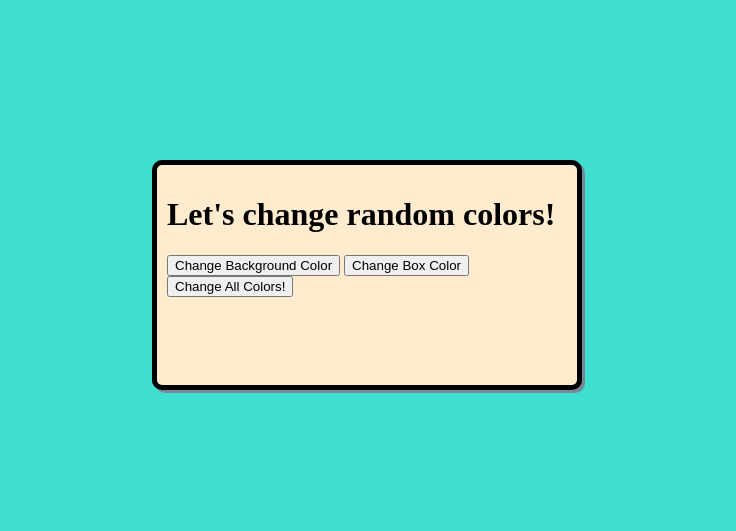
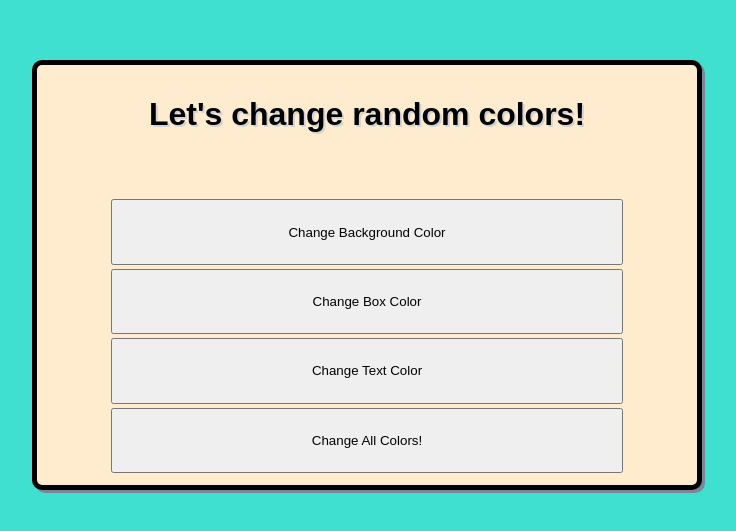
Before and after one commit to razland21/webprojects, a plain HTML site: page color-change.html in a window 1280 px wide. Shown: the part 125-656 px from the top of the page, without its empty margins (273-1009 px from the left). Drawn offline with Linux system fonts and the light colour scheme.

Commit message:
added option to change text color

```diff
--- a/color-change.html
+++ b/color-change.html
@@ -6,9 +6,13 @@
     <style>
         body {
             background-color: turquoise;
+            font-family: sans-serif;
         }
 
         div {
+            display: flex;
+            flex-flow: row wrap;
+            justify-content: center;
             position: absolute;
             margin: auto;
             top: 0;
@@ -16,14 +20,27 @@
             bottom: 0;
             left: 0;
             padding: 10px;
-            width: 400px;
-            height: 200px;
+            width: 50vw;
+            height: 50vh;
             background-color: blanchedalmond;
             border: 5px solid black;
             box-shadow: 3px 3px lightslategray;
             border-radius: 10px;
         }
 
+        header {
+            width: 100%;
+            text-align: center;
+        }
+        h1 {
+            text-shadow: 2px 2px lightgray;
+        }
+
+        button {
+            width: 40vw;
+            padding: 2px;
+            margin: 2px;
+        }
 
     </style>
     <script>
@@ -34,7 +51,6 @@
             for (var i = 0; i < 6; i++) {
                 color += options[Math.floor(Math.random()*16)];
             }
-
             return color;
         }
 
@@ -48,9 +64,16 @@
             box.style.backgroundColor = changeColor();
         }
 
+        function changeTextColor() {
+            var text = document.querySelector(".box-text");
+
+            text.style.color = changeColor();
+        }
+
         function changeAllColors() {
             changeBackgroundColor();
             changeBoxColor();
+            changeTextColor();
         }
 
     </script>
@@ -59,9 +82,12 @@
 <body>
 
     <div class="button-container">
-        <h1>Let's change random colors!</h1>
+        <header>
+            <h1 class="box-text">Let's change random colors!</h1>
+        </header>
         <button class="button" onclick="changeBackgroundColor();">Change Background Color</button>
         <button class="button" onclick="changeBoxColor();">Change Box Color</button>
+        <button class="button" onclick="changeTextColor();">Change Text Color</button>
         <button class="button" onclick="changeAllColors();">Change All Colors!</button>
 
     </div>
```
